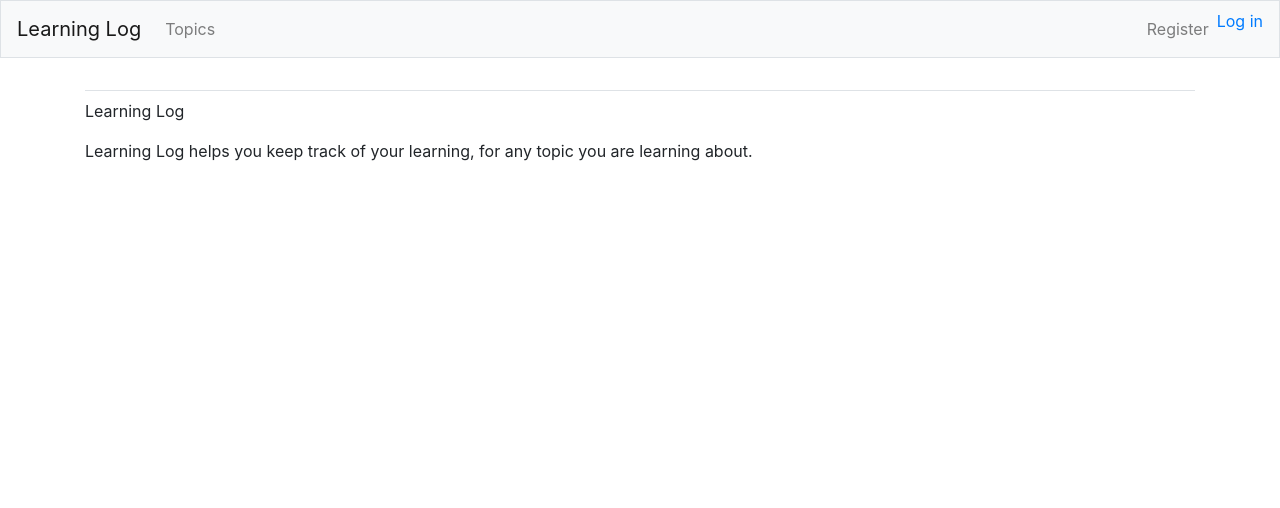
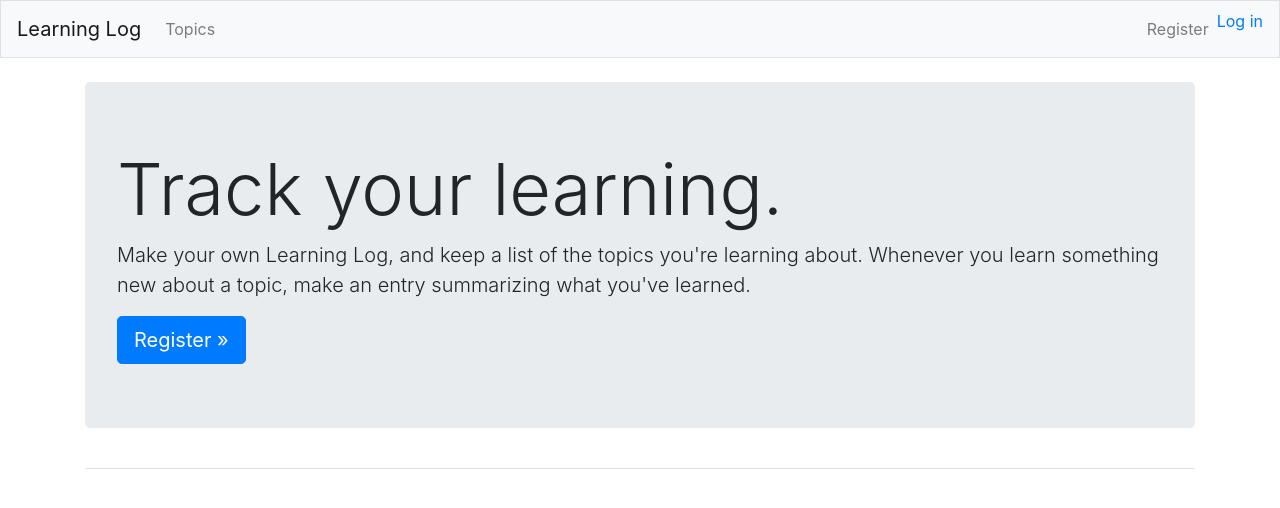
Before and after one commit to diegopatas/app-learning-log-web, a Django app: page / in a window 1280 px wide. Shown: the top 508 px of the page. Run offline with Django 3.2, Linux system fonts and the light colour scheme; some libraries are stand-ins or nearby versions.

Commit message:
Add style to the index HTML page template.

```diff
--- a/learning_logs/templates/learning_logs/index.html
+++ b/learning_logs/templates/learning_logs/index.html
@@ -1,8 +1,12 @@
 {% extends "learning_logs/base.html" %}
 
-{% block content%}
+{% block page_header %}
+    <div class="jumbotron">
+        <h1 class="display-3">Track your learning.</h1>
+        <p class="lead">Make your own Learning Log, and keep a list of the
+            topics you're learning about. Whenever you learn something new
+            about a topic, make an entry summarizing what you've learned.</p>
+        <a class="btn btn-lg btn-primary" href="{% url 'users:register' %}" role="button">Register &raquo;</a>
+    </div>
 
-<p>Learning Log</p>
-<p>Learning Log helps you keep track of your learning, for any topic you are learning about.</p>
-
-{% endblock content %}
+{% endblock page_header %}
```
